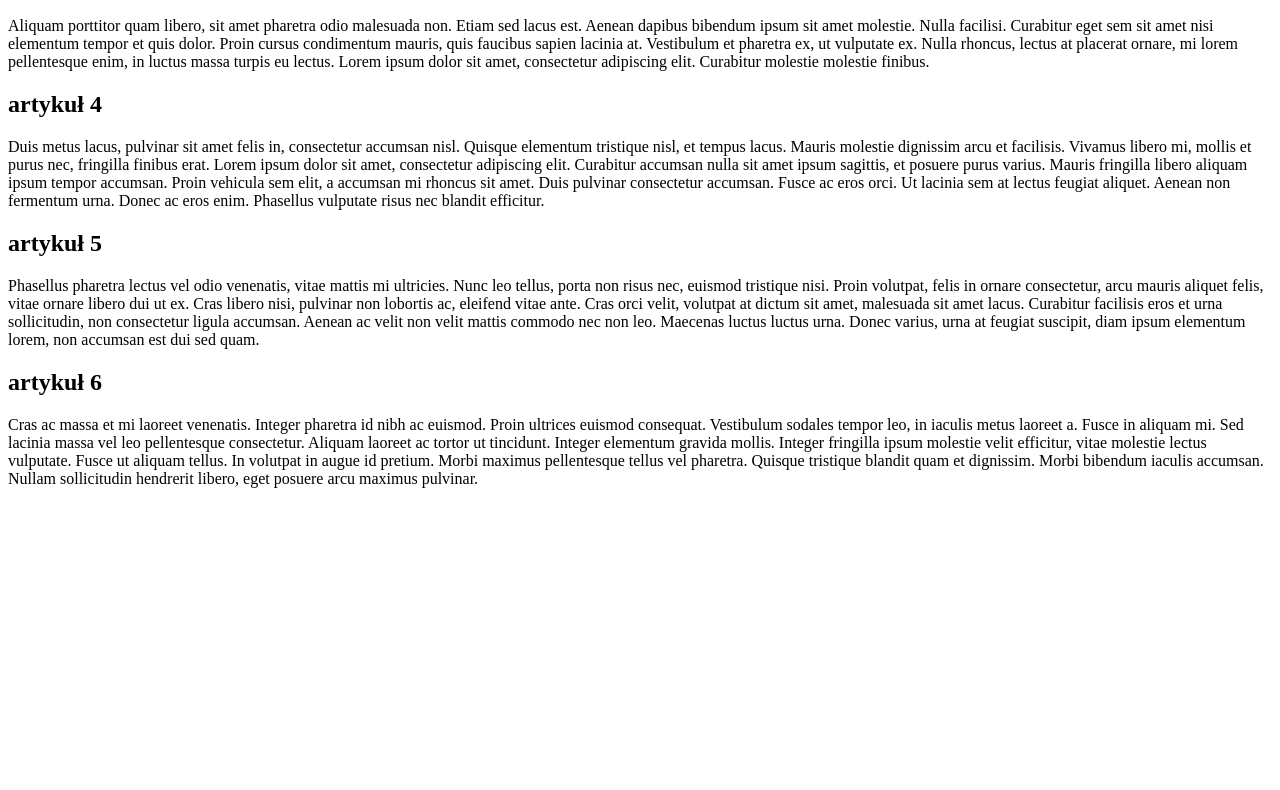
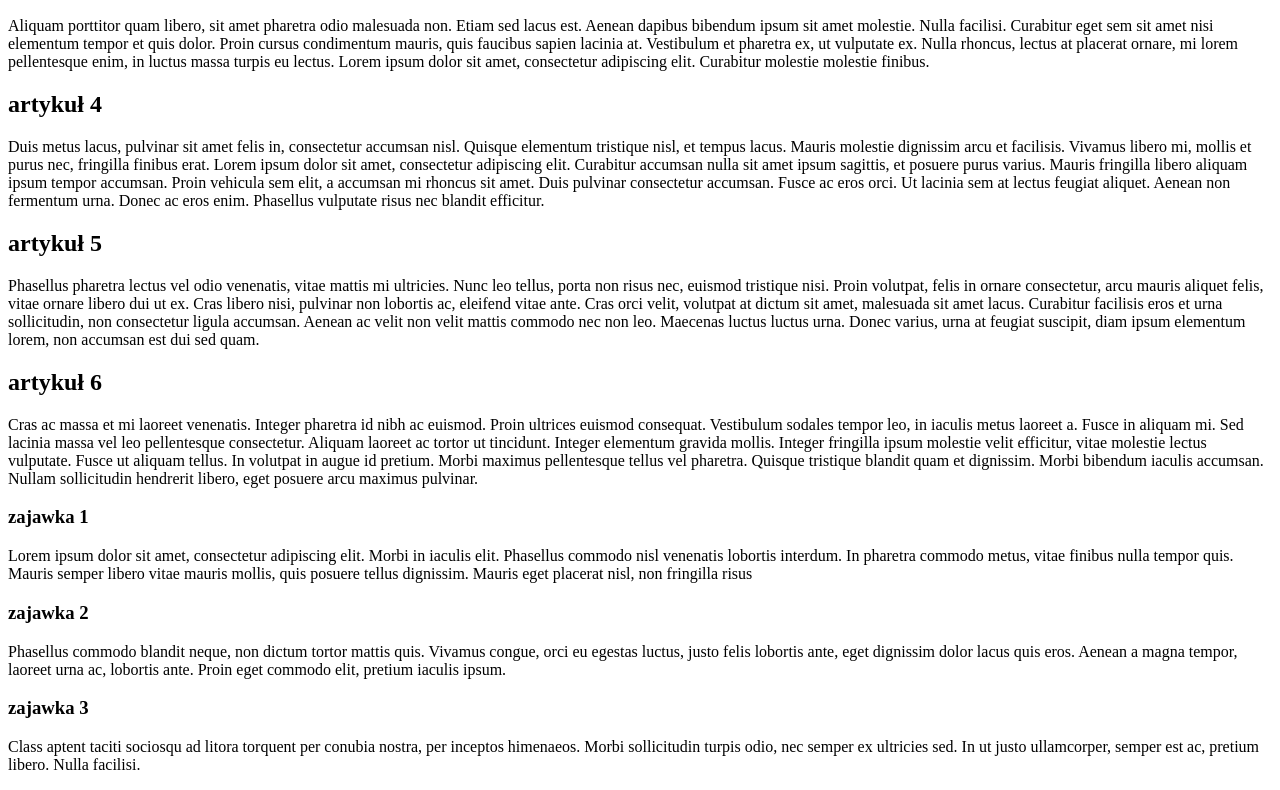
Before and after one commit to Kepinski-ei19/zadanie_24-05, a plain HTML site: page index.html in a window 1280 px wide. Shown: the part 443-1233 px from the top of the page. Before the commit the page ends 947 px from the top, so only its background shows below. Drawn offline with Linux system fonts and the light colour scheme.

Commit message:
put stuff in aside

```diff
--- a/index.html
+++ b/index.html
@@ -41,10 +41,21 @@
                 <p>Cras ac massa et mi laoreet venenatis. Integer pharetra id nibh ac euismod. Proin ultrices euismod consequat. Vestibulum sodales tempor leo, in iaculis metus laoreet a. Fusce in aliquam mi. Sed lacinia massa vel leo pellentesque consectetur. Aliquam laoreet ac tortor ut tincidunt. Integer elementum gravida mollis. Integer fringilla ipsum molestie velit efficitur, vitae molestie lectus vulputate. Fusce ut aliquam tellus. In volutpat in augue id pretium. Morbi maximus pellentesque tellus vel pharetra. Quisque tristique blandit quam et dignissim. Morbi bibendum iaculis accumsan. Nullam sollicitudin hendrerit libero, eget posuere arcu maximus pulvinar. </p>
             </article>
         </main>
-        <aside id="bok1">
+        <aside id="bokLewy">
         </aside>
-        <aside id="bok2">
-
+        <aside id="bokPrawy">
+            <div>
+                <h3>zajawka 1</h3>
+                <p>Lorem ipsum dolor sit amet, consectetur adipiscing elit. Morbi in iaculis elit. Phasellus commodo nisl venenatis lobortis interdum. In pharetra commodo metus, vitae finibus nulla tempor quis. Mauris semper libero vitae mauris mollis, quis posuere tellus dignissim. Mauris eget placerat nisl, non fringilla risus</p>
+            </div>
+            <div>
+                <h3>zajawka 2</h3>
+                <p>Phasellus commodo blandit neque, non dictum tortor mattis quis. Vivamus congue, orci eu egestas luctus, justo felis lobortis ante, eget dignissim dolor lacus quis eros. Aenean a magna tempor, laoreet urna ac, lobortis ante. Proin eget commodo elit, pretium iaculis ipsum.</p>
+            </div>
+            <div>
+                <h3>zajawka 3</h3>
+                <p>Class aptent taciti sociosqu ad litora torquent per conubia nostra, per inceptos himenaeos. Morbi sollicitudin turpis odio, nec semper ex ultricies sed. In ut justo ullamcorper, semper est ac, pretium libero. Nulla facilisi. </p>
+            </div>
         </aside>
         <footer>
         </footer>
```
